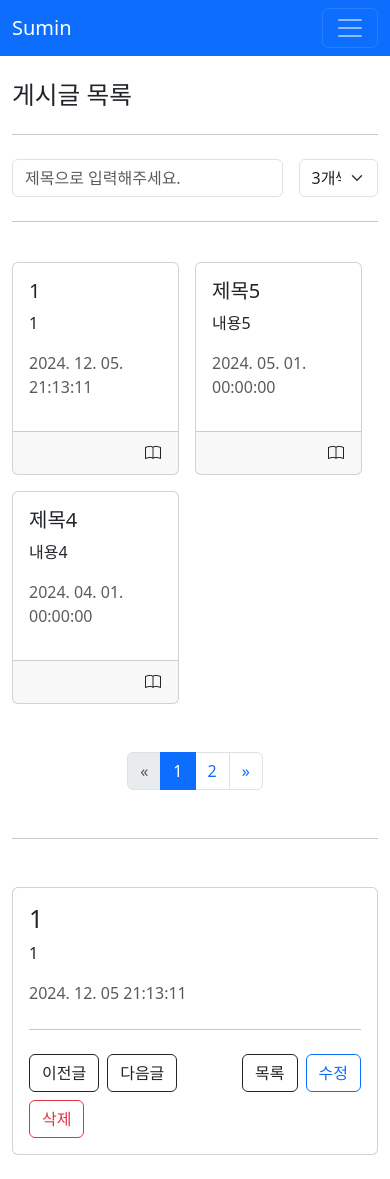
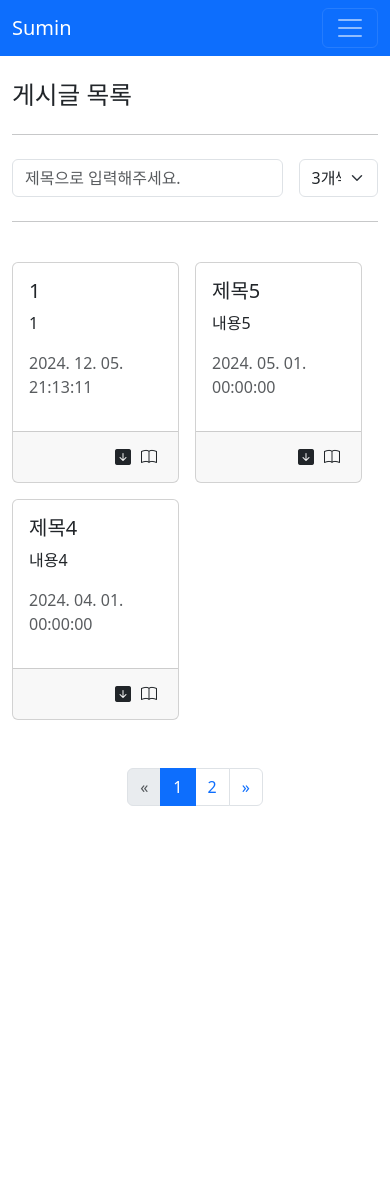
Before and after one commit to sum529-create/vue-board, a Vue app: page /posts in a window 390 px wide. After the commit the page ends 846 px from the top, so only its background shows below. Built offline with nearby package versions, Linux system fonts and the light colour scheme; data requests are answered from the project's data file.

Commit message:
fix: 게시글 미리보기 기능
- delete api delay command
- axios composable url change responsive data

```diff
--- a/package.json
+++ b/package.json
@@ -8,7 +8,7 @@
     "build": "vite build",
     "preview": "vite preview",
     "lint": "eslint --ext .js,.vue src",
-    "db": "npx kill-port 5000 && json-server --watch db.json --port 5000 --delay 1000"
+    "db": "npx kill-port 5000 && json-server --watch db.json --port 5000"
   },
   "dependencies": {
     "axios": "^1.7.8",
--- a/src/components/posts/PostItem.vue
+++ b/src/components/posts/PostItem.vue
@@ -9,8 +9,11 @@
     </template>
     <template #footer>
       <div class="d-flex flex-row-reverse">
-        <button class="btn p-0" @click.stop="$emit('modal')">
+        <button class="btn p-1" @click.stop="$emit('modal')">
           <i class="bi bi-book"></i>
+        </button>
+        <button class="btn p-1" @click.stop="$emit('preview')">
+          <i class="bi bi-arrow-down-square-fill"></i>
         </button>
       </div>
     </template>
@@ -32,7 +35,7 @@ const props = defineProps({
     type: [String, Date, Number],
   },
 });
-defineEmits(["modal"]);
+defineEmits(["modal", "preview"]);
 const dayjs = inject("dayjs");
 const createdDate = computed(() =>
   dayjs(props.createdAt).format("YYYY. MM. DD. HH:mm:ss")
--- a/src/composables/useAxios.js
+++ b/src/composables/useAxios.js
@@ -28,7 +28,7 @@ export const useAxios = (url, config = {}, options = {}) => {
     data.value = null;
     error.value = null;
     loading.value = true;
-    axios(url, {
+    axios(unref(url), {
       ...defaultConfig,
       ...config,
       params: unref(params),
@@ -52,7 +52,7 @@ export const useAxios = (url, config = {}, options = {}) => {
       });
   };
 
-  if (isRef(params)) {
+  if (isRef(params) || isRef(url)) {
     watchEffect(execute);
   } else {
     // 즉시 실행
--- a/src/views/post/PostDetailView.vue
+++ b/src/views/post/PostDetailView.vue
@@ -51,7 +51,7 @@ import AppError from "@/components/app/AppError.vue";
 import AppLoading from "@/components/app/AppLoading.vue";
 import { useAlert } from "@/composables/useAlert";
 import { useAxios } from "@/composables/useAxios";
-import { onMounted, ref } from "vue";
+import { computed, onMounted, ref } from "vue";
 import { useRouter } from "vue-router";
 
 // props
@@ -65,14 +65,16 @@ const { id } = props;
 const { vAlert } = useAlert();
 // const removeError = ref(null);
 // const removeLoading = ref(false);
+// url -> 반응형 객체로 변환
+const url = computed(() => `/posts/${props.id}`);
 
-const { loading, error, data: form } = useAxios(`/posts/${props.id}`);
+const { loading, error, data: form } = useAxios(url);
 const {
   loading: removeLoading,
   error: removeError,
   execute,
 } = useAxios(
-  `/posts/${props.id}`,
+  url,
   { method: "delete" },
   {
     onSuccess: () => {
--- a/src/views/post/PostEditView.vue
+++ b/src/views/post/PostEditView.vue
@@ -54,14 +54,15 @@ const id = route.params.id;
 // const editLoading = ref(false);
 // const editError = ref(null);
 
-const { loading, error, data: form } = useAxios(`/posts/${id}`);
+const url = computed(() => `/posts/${id}`);
+const { loading, error, data: form } = useAxios(url);
 
 const {
   loading: editLoading,
   error: editError,
   execute,
 } = useAxios(
-  `/posts/${id}`,
+  url,
   {
     method: "patch",
   },
--- a/src/views/post/PostListView.vue
+++ b/src/views/post/PostListView.vue
@@ -20,6 +20,7 @@
               :created-at="item.createdAt"
               @click="goPage(item.id)"
               @modal="openModal(item)"
+              @preview="selectPreview(item.id)"
             />
           </template>
         </app-grid>
@@ -38,10 +39,10 @@
         :createdAt="modalCreatedAt"
       />
     </Teleport>
-    <template v-if="posts && posts.length > 0">
+    <template v-if="previewId">
       <hr class="my-5" />
       <app-card>
-        <post-detail-view :id="posts[0].id" />
+        <post-detail-view :id="previewId" />
       </app-card>
     </template>
   </div>
@@ -81,6 +82,9 @@ const show = ref(false);
 const modalTitle = ref("");
 const modalContent = ref("");
 const modalCreatedAt = ref("");
+
+const previewId = ref(null);
+const selectPreview = (id) => (previewId.value = id);
 
 const totalCount = computed(() => response.value.headers["x-total-count"]);
 const pageCount = computed(() =>
```
